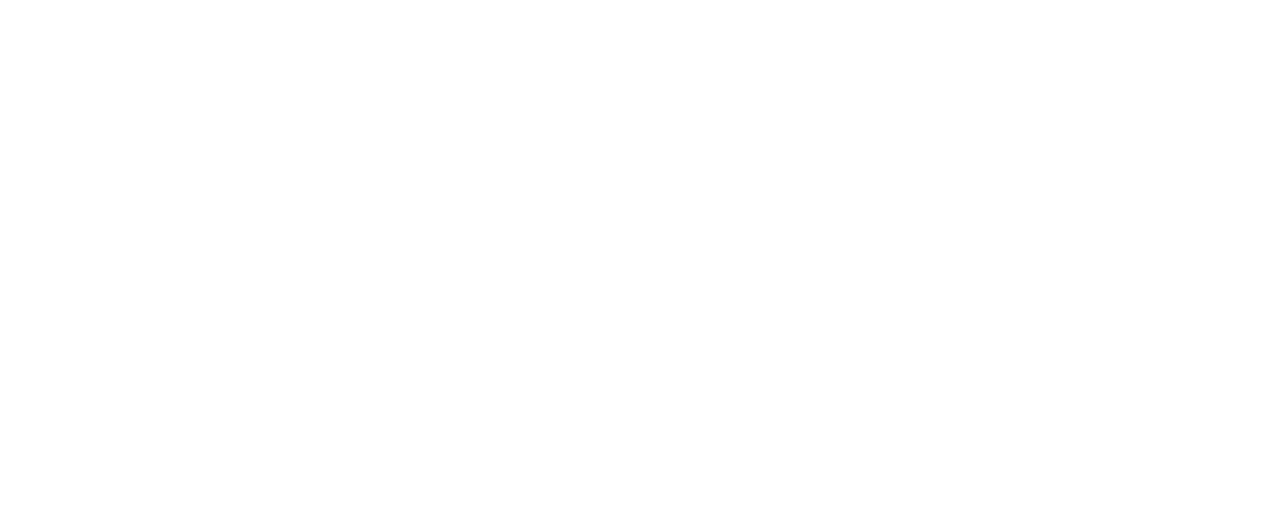
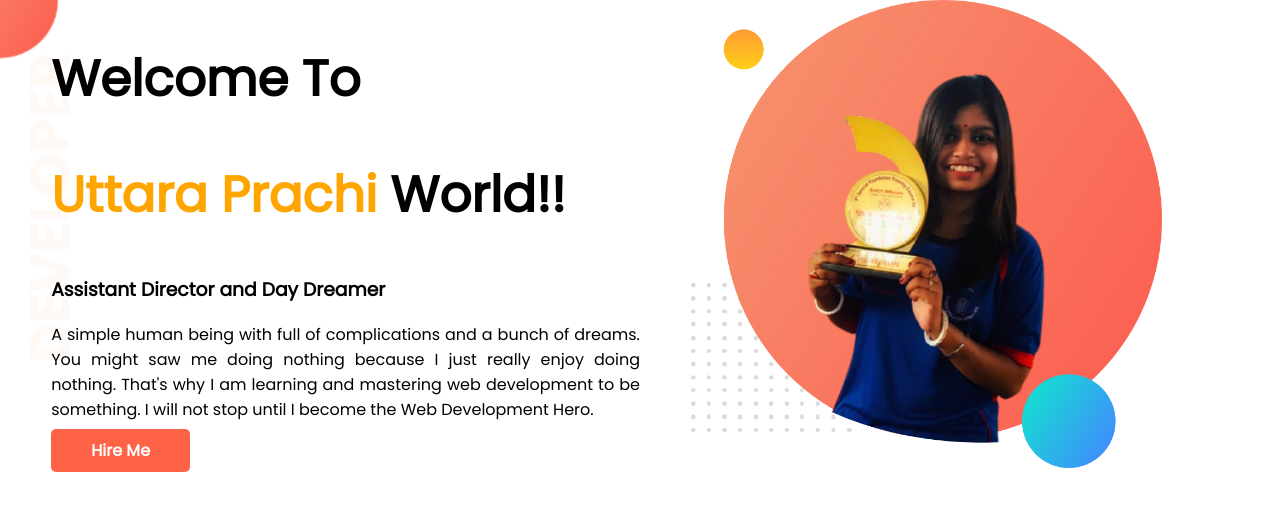
Before and after one commit to uttarasprachi/developer-portfolio, a plain HTML site: page index.html in a window 1280 px wide. Drawn offline with Linux system fonts and the light colour scheme.

Commit message:
top-banner added

```diff
--- a/index.html
+++ b/index.html
@@ -5,9 +5,23 @@
     <meta http-equiv="X-UA-Compatible" content="IE=edge">
     <meta name="viewport" content="width=device-width, initial-scale=1.0">
     <title>Uttara Portfolio</title>
+    <link rel="preconnect" href="https://fonts.googleapis.com">
+    <link rel="preconnect" href="https://fonts.gstatic.com" crossorigin>
+    <link href="https://fonts.googleapis.com/css2?family=Poppins&display=swap" rel="stylesheet">
     <link rel="stylesheet" href="style.css">
 </head>
 <body>
-
+    <section class="top-banner">
+        <div class="half-width">
+            <h1>Welcome To</h1>
+            <h1><span class="orange-color">Uttara Prachi</span> World!!</h1>
+            <h3>Assistant Director and Day Dreamer</h3>
+            <p>A simple human being with full of complications and a bunch of dreams. You might saw me doing nothing because I just really enjoy doing nothing. That's why I am learning and mastering web development to be something. I will not stop until I become the Web Development Hero.</p>
+            <a class="link-button" target="_blank" href="https://www.linkedin.com/in/uttara-shatadru-prachi/">Hire Me</a>
+        </div>
+        <div class="half-width">
+            <img src="images/uttara-bg.png" alt="">
+        </div>
+    </section>
 </body>
 </html>
--- a/style.css
+++ b/style.css
@@ -0,0 +1,33 @@
+body{
+    font-family: 'Poppins', sans-serif;
+    margin: 0;
+}
+h1{
+    font-size: 50px;
+}
+.orange-color{
+    color: orange;
+}
+section{
+    display: flex;
+}
+.half-width{
+    width: 50%;
+    padding-left: 4%;
+    text-align: justify;
+}
+.half-width img{
+    width: 80%;
+}
+.link-button{
+    text-decoration: none;
+    background-color: tomato;
+    padding: 10px 40px;
+    color: white;
+    font-weight: 700;
+    border-radius: 5px;
+}
+.top-banner{
+    background-image: url(images/top-banner.png);
+    background-repeat: no-repeat;
+}
```
Also changed, not shown: images/dream-bg.png (added), images/exp-bg.png (added), images/jhankar.png (added), images/jhankar2.png (added), images/my-bg.png (added), images/my-bg2.png (added), images/top-banner.png (added), images/uttara-bg.png (added), images/uttara-removebg-preview.png (added), 7 other files.
